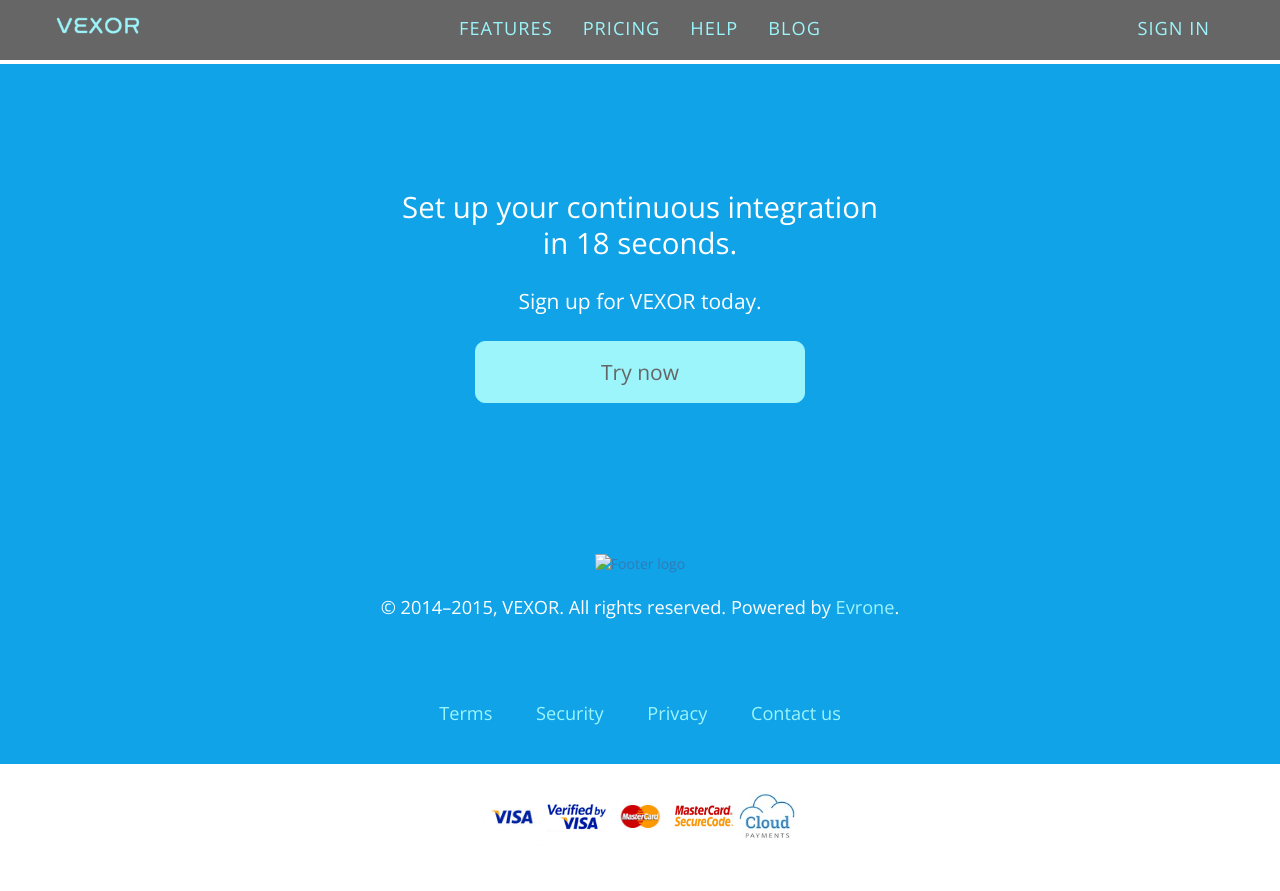
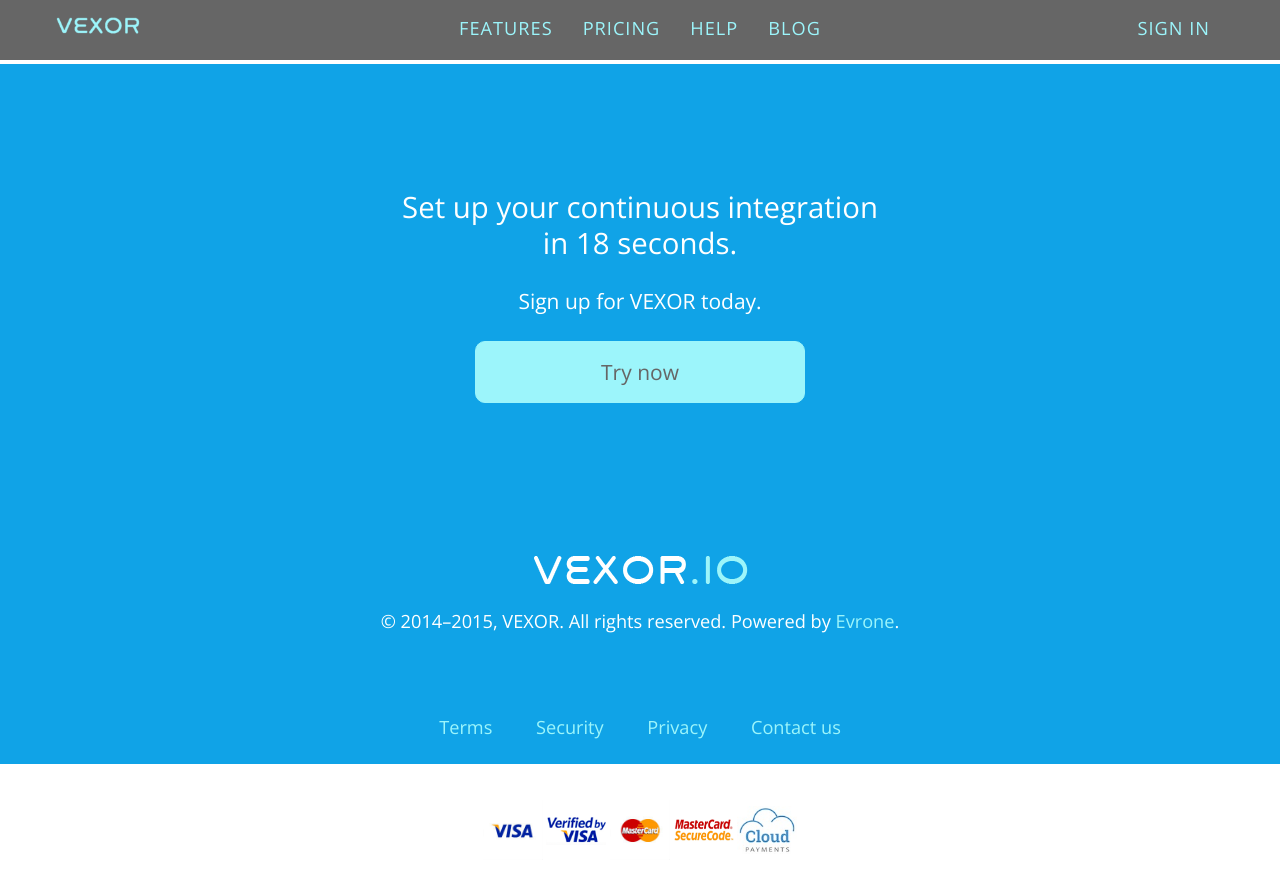
Before and after one commit to vexor/vx-promo, a Jekyll site: the page built from p/privacy.md, in a window 1280 px wide and 900 px high, scrolled down 1110 px. Shown: the top 891 px of the window. Built offline with Jekyll 4.4.1, drawn with Linux system fonts in a browser that asks for light colours; nearby versions of some CDN libraries; Markdown is read by kramdown in place of the engine named in the settings; comment, search, counter and statistics services are not loaded.

Commit message:
fix relative links

```diff
--- a/_layouts/landing.html
+++ b/_layouts/landing.html
@@ -10,8 +10,8 @@
     <link href="/stylesheets/landing.css" media="all" rel="stylesheet" />
     <link href="/stylesheets/content.css" media="all" rel="stylesheet" />
 
-    <link rel="icon" type="image/png" href="./images/favicon.png" />
-    <link rel="alternate" type="application/atom+xml" title="Atom" href="./blog/feed.xml">
+    <link rel="icon" type="image/png" href="/images/favicon.png" />
+    <link rel="alternate" type="application/atom+xml" title="Atom" href="/blog/feed.xml">
   </head>
   <body>
     <div class='landing'>
@@ -64,7 +64,7 @@
     <script src="//cdnjs.cloudflare.com/ajax/libs/jquery-smooth-scroll/1.4.13/jquery.smooth-scroll.min.js"></script>
 
     {% if page.js %}
-    <script src="./javascripts/{{ page.js }}.js"></script>
+    <script src="/javascripts/{{ page.js }}.js"></script>
     {% endif %}
 
   </body>
--- a/_layouts/promo.html
+++ b/_layouts/promo.html
@@ -26,7 +26,7 @@
     <div class='row logo'>
       <div class='col-sm-12'>
         <a href="https://vexor.io/">
-          <img alt="Footer logo" src="./images/landing/footer-logo.png" />
+          <img alt="Footer logo" src="/images/landing/footer-logo.png" />
         </a>
       </div>
     </div>
```
